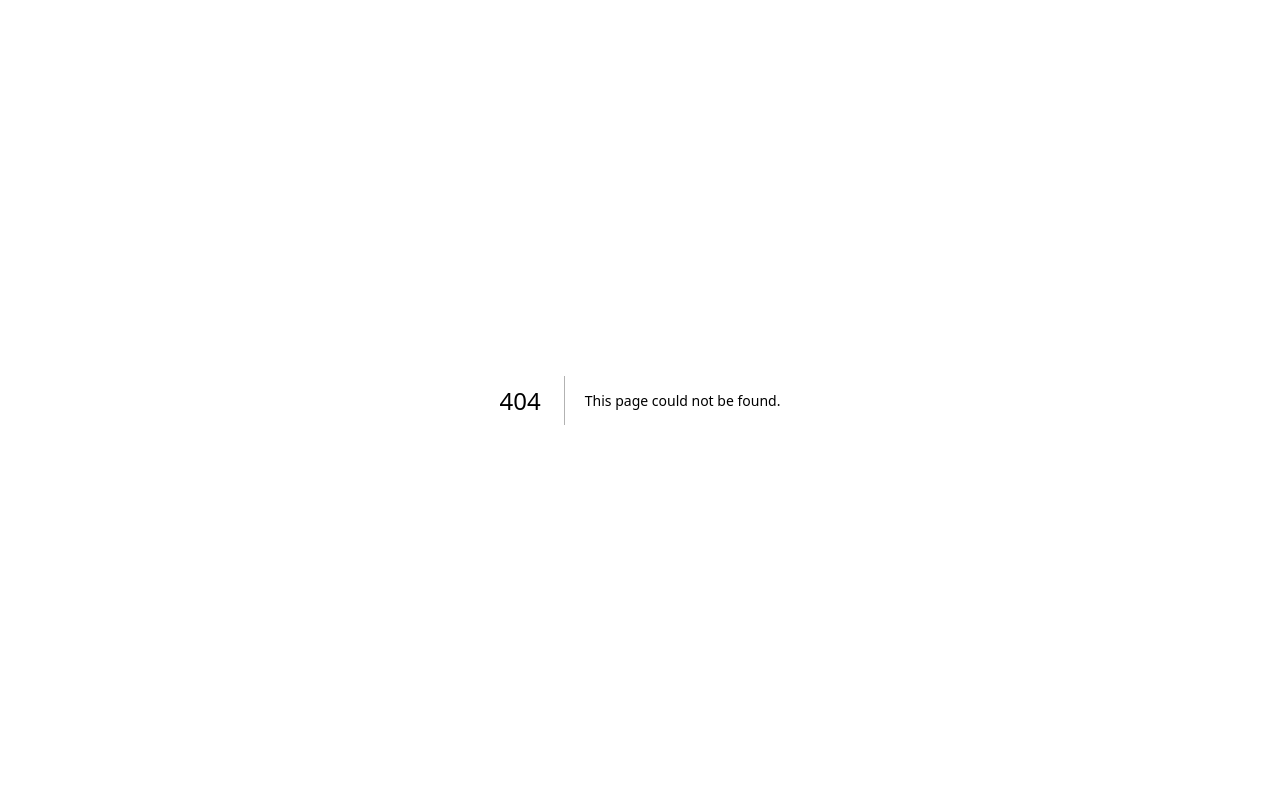
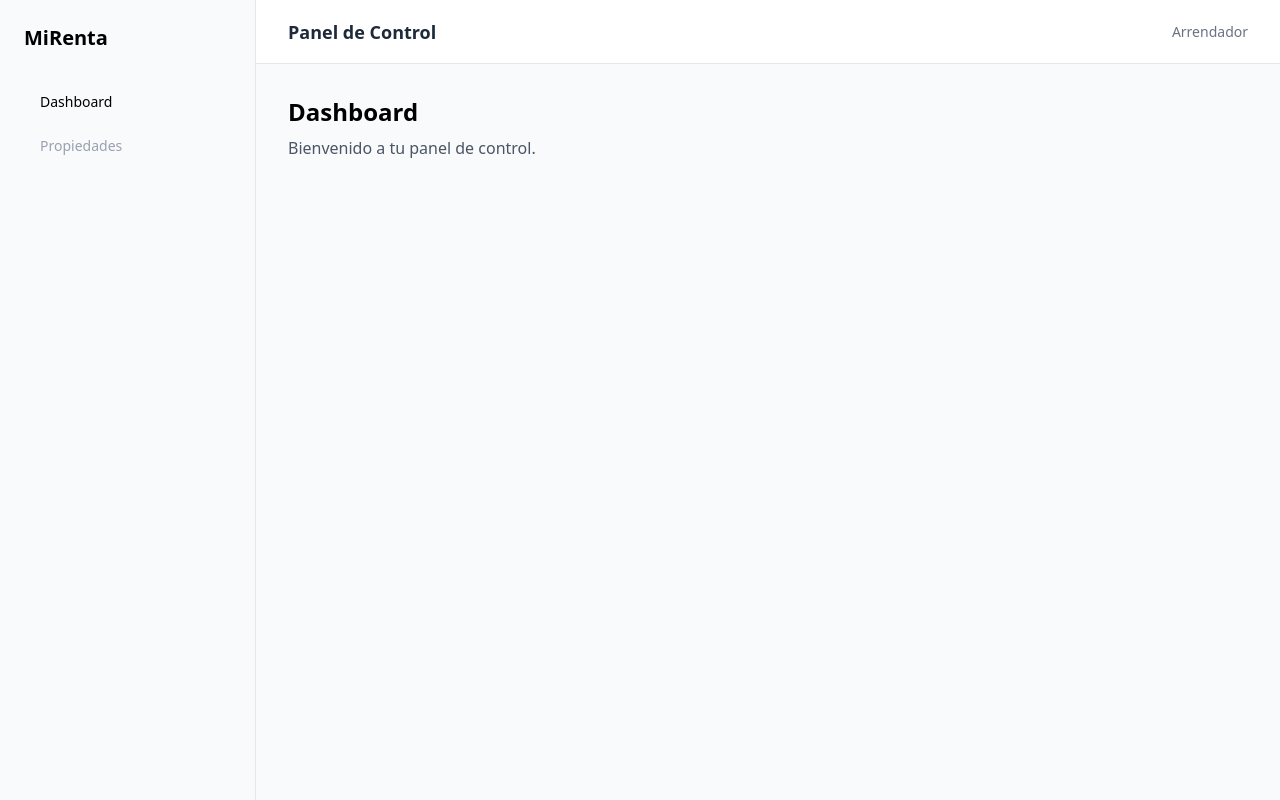
Before and after one commit to Angeldaaw/mirenta-web, a Next.js app: page /dashboard in a window 1280 px wide. Before the commit this address had no page. Built offline with nearby package versions, Linux system fonts and the light colour scheme.

Commit message:
feat: dashboard y sidebar inicial

```diff
--- a/package.json
+++ b/package.json
@@ -9,6 +9,7 @@
     "lint": "eslint"
   },
   "dependencies": {
+    "clsx": "^2.1.1",
     "next": "16.1.6",
     "react": "19.2.3",
     "react-dom": "19.2.3"
--- /dev/null
+++ b/src/app/(dashboard)/dashboard/page.tsx
@@ -0,0 +1,10 @@
+export default function DashboardPage() {
+    return (
+        <div>
+            <h2 className="text-2xl font-semibold">Dashboard</h2>
+            <p className="text-gray-600 mt-2">
+                Bienvenido a tu panel de control.
+            </p>
+        </div>
+    );
+}
--- /dev/null
+++ b/src/app/(dashboard)/layout.tsx
@@ -0,0 +1,19 @@
+import { ReactNode } from "react";
+import Sidebar from "@/components/layout/SideBar";
+import Header from "@/components/layout/Header";
+
+export default function DashboardLayout({
+    children,
+}: {
+    children: ReactNode;
+}) {
+    return (
+        <div className="min-h-screen flex bg-gray-50">
+            <Sidebar />
+            <div className="flex-1 flex flex-col">
+                <Header />
+                <main className="p-8">{children}</main>
+            </div>
+        </div>
+    );
+}
--- /dev/null
+++ b/src/app/(dashboard)/properties/page.tsx
@@ -0,0 +1,10 @@
+export default function PropertiesPage() {
+    return (
+        <div>
+            <h2 className="text-2xl font-semibold">Dashboard</h2>
+            <p className="text-gray-600 mt-2">
+                Bienvenido a tus propiedades.
+            </p>
+        </div>
+    );
+}
--- a/src/app/globals.css
+++ b/src/app/globals.css
@@ -1,3 +1 @@
-@tailwind base;
-@tailwind components;
-@tailwind utilities;
+@import "tailwindcss";
--- a/src/app/page.tsx
+++ /dev/null
@@ -1,3 +0,0 @@
-export default function Home() {
-  return <div>MiRenta</div>;
-}
--- /dev/null
+++ b/src/components/layout/Header.tsx
@@ -0,0 +1,13 @@
+export default function Header() {
+    return (
+        <header className="h-16 bg-white border-b border-gray-200 flex items-center justify-between px-8">
+            <h1 className="text-lg font-semibold text-gray-800">
+                Panel de Control
+            </h1>
+
+            <div className="text-sm text-gray-500">
+                Arrendador
+            </div>
+        </header>
+    );
+}
--- /dev/null
+++ b/src/components/layout/SideBar.tsx
@@ -0,0 +1,36 @@
+"use client";
+
+import Link from "next/link";
+import { usePathname } from "next/navigation";
+import clsx from "clsx";
+
+export default function Sidebar() {
+    const pathName = usePathname();
+
+    const navItems = [
+        { name: "Dashboard", href: "/dashboard" },
+        { name: "Propiedades", href: "/properties" },
+    ];
+
+    return (
+        <aside className="w-64 bg.white border-r border-gray-200 p-6">
+            <div className="text-xl font-semibold mb-8">MiRenta</div>
+
+            <nav className="space-y-2">
+                {navItems.map((item) => (
+                    <Link
+                        key={item.href}
+                        href={item.href}
+                        className={clsx(
+                            "block px-4 py-2 rounded-lg text-sm font-medium transition",
+                            pathName === item.href
+                                ? "bg-primary text-black"
+                                : "text-gray-400 hover:bg-gray-100"
+                        )}>
+                        {item.name}
+                    </Link>
+                ))}
+            </nav>
+        </aside>
+    );
+}
```
Also changed, not shown: src/app/(auth)/login/page.tsx (added), 1 other file (tests, documents, lock files or other folders).
